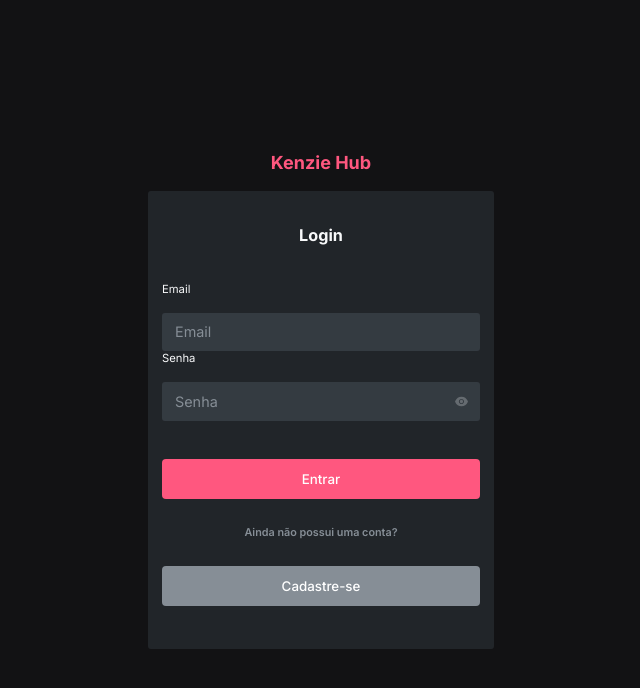
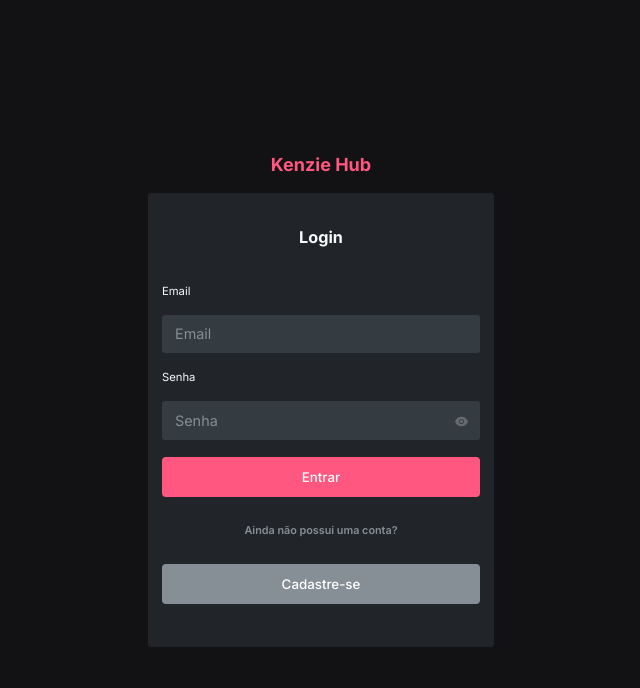
Before and after one commit to werikscs/hub-portfolios, a React (Create React App) app: page / in a window 1280 px wide. Shown: the top 688 px of the page, without its empty margins (319-959 px from the left). Built offline with nearby package versions, Linux system fonts and the light colour scheme.

Commit message:
refactor(components/inputpassword): change component margin

```diff
--- a/src/components/InputPassword/styles.js
+++ b/src/components/InputPassword/styles.js
@@ -10,7 +10,7 @@
   label {
     font-size: 0.625rem;
 
-    margin-bottom: 17px;
+    margin: 17px 0;
 
     align-self: flex-start;
   }
@@ -24,7 +24,6 @@
       height: 38.5px;
 
       padding: 0 13px;
-      margin-bottom: 21px;
 
       font-size: 0.8rem;
 
@@ -33,7 +32,7 @@
 
     button {
       position: absolute;
-      top: 20%;
+      top: 33%;
       right: 11px;
 
       width: fit-content;
```
